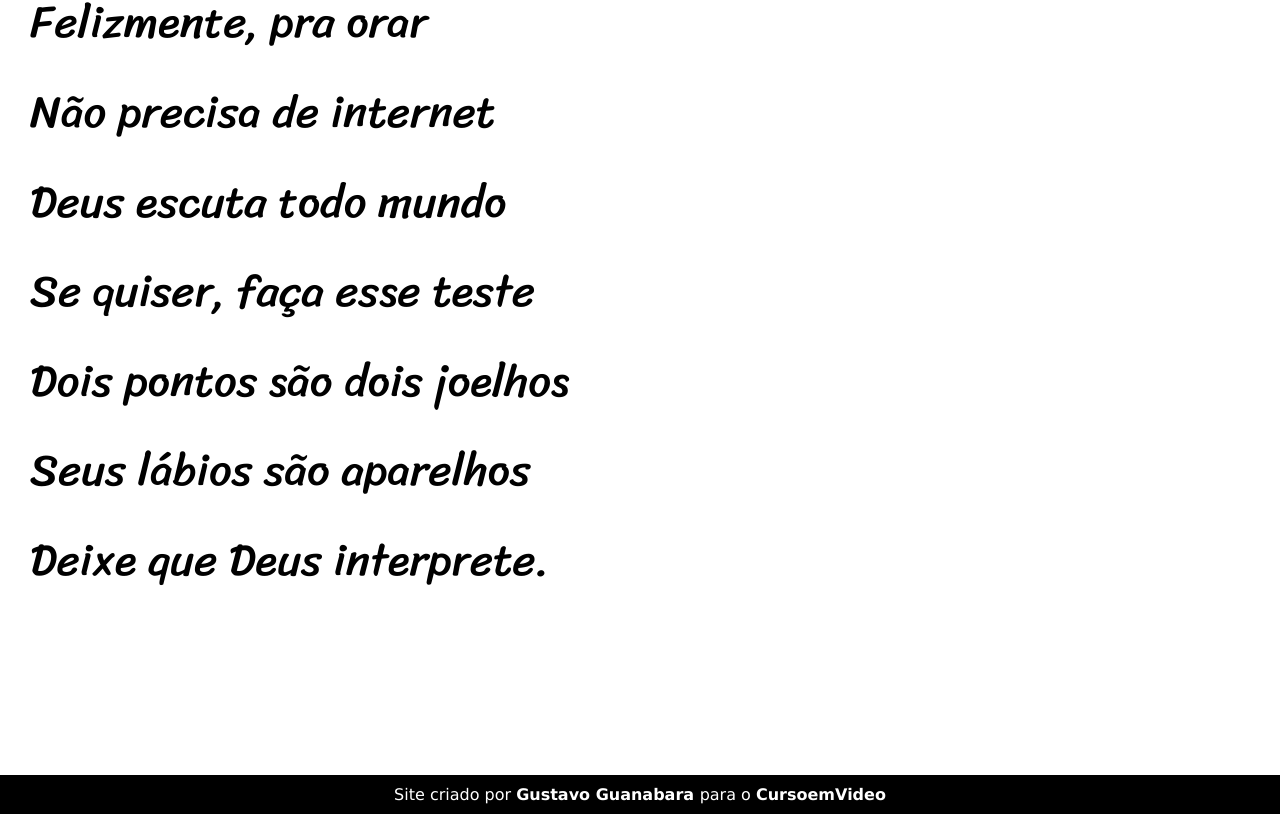
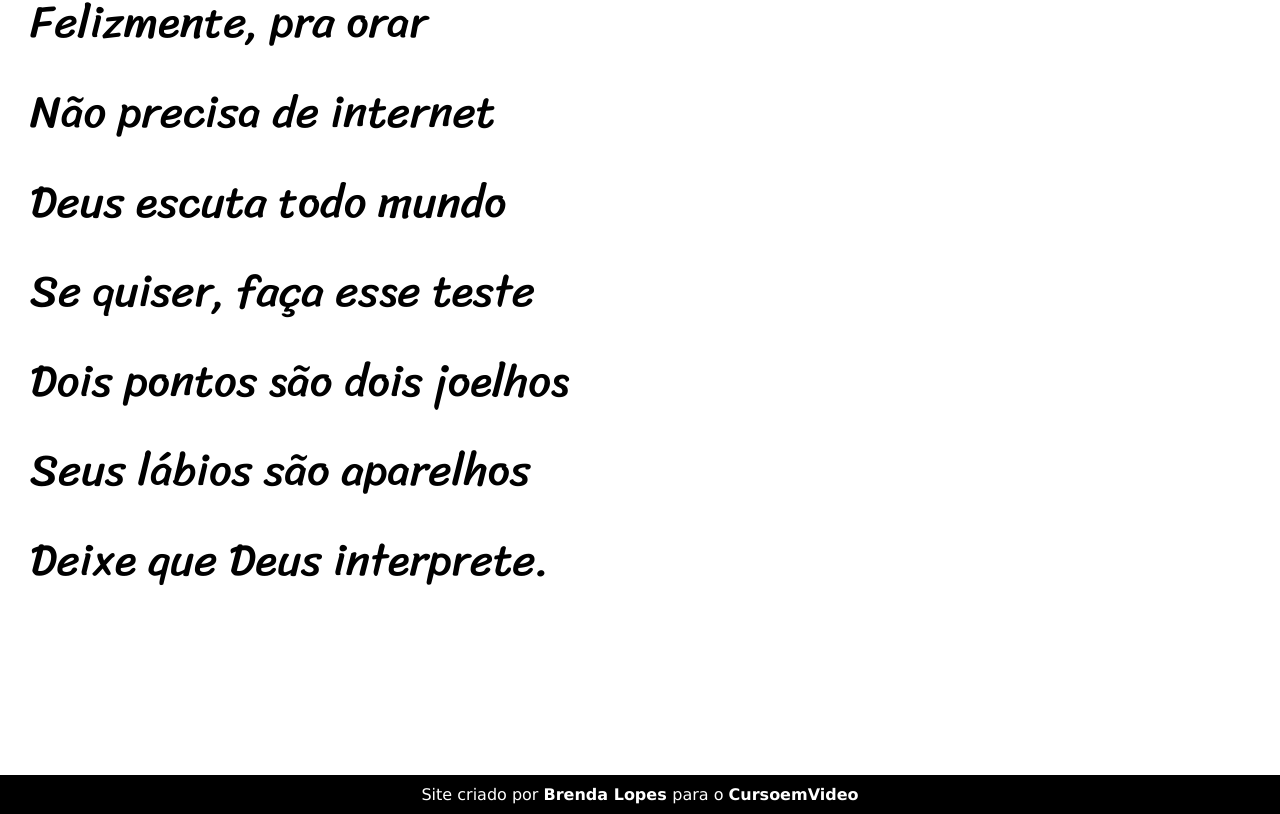
Before and after one commit to brendalopes32/projeto-cordel, a plain HTML site: page index.html in a window 1280 px wide. Shown: the part 5163-5977 px from the top of the page. Drawn offline with Linux system fonts and the light colour scheme.

Commit message:
Atualizações

```diff
--- a/index.html
+++ b/index.html
@@ -96,7 +96,7 @@
             </p>
         </section>
     <footer>
-        Site criado por <a href="gustavoguanabara.github.io" target="_blank">Gustavo Guanabara </a>para o <a href="https://www.cursoemvido.com" target="_blank">CursoemVideo</a>
+        Site criado por <a href="https://www.linkedin.com/in/brenda-lopes-111191201/" target="_blank">Brenda Lopes </a>para o <a href="https://www.cursoemvido.com" target="_blank">CursoemVideo</a>
     </footer>
 </body>
 </html>
```
